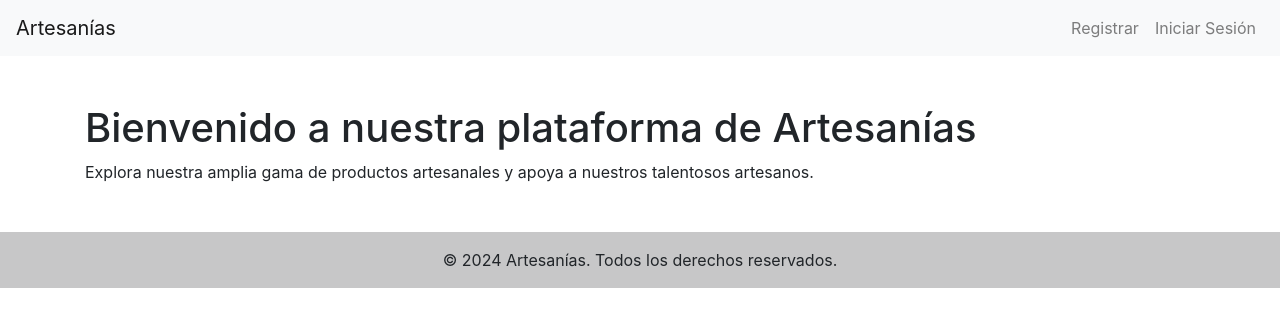
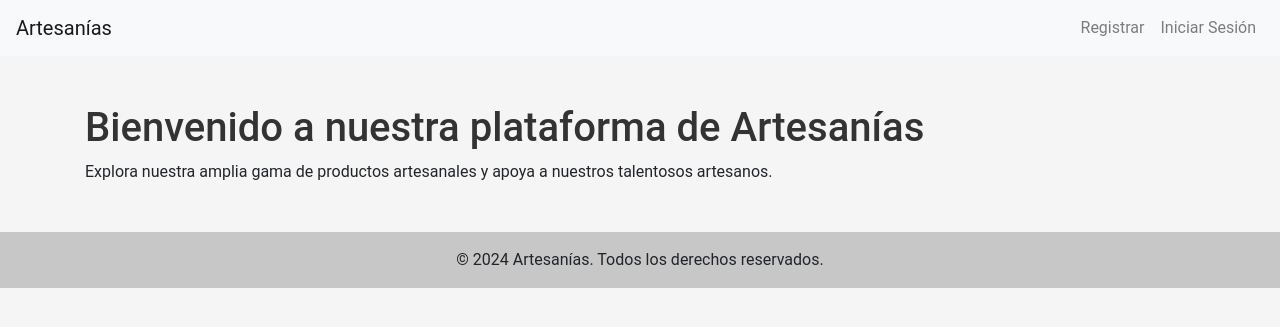
Before and after one commit to arisinnato/DavidMendozaAriannaSinnatoLabFastAPIGraco, a Python web app: template templates/home_no_logeado.html in a window 1280 px wide. Shown: the top 327 px of the page. Run offline with Jinja, Linux system fonts and the light colour scheme; the template is opened without the code that fills it, so the values that code supplies are empty; some libraries are stand-ins or nearby versions.

Commit message:
actualizacion static y templates

```diff
--- a/static/style.css
+++ b/static/style.css
@@ -1,8 +1,8 @@
-/* Estilos generales */
+
 
 body {
-    font-family: 'Roboto', sans-serif; /* Utilizando una fuente de Materialize */
-    background-color: #f5f5f5; /* Color de fondo suave */
+    font-family: 'Roboto', sans-serif;
+    background-color: #f5f5f5;
     margin: 0;
     padding: 0;
 }
@@ -26,7 +26,7 @@ form {
     box-shadow: 0 0 10px rgba(0,0,0,0.1);
 }
 
-form fieldset {
+.titulo_Registro{
     border: none;
 }
 
--- a/templates/home_no_logeado.html
+++ b/templates/home_no_logeado.html
@@ -5,7 +5,7 @@
     <meta name="viewport" content="width=device-width, initial-scale=1.0">
     <title>{{ title }}</title>
     <link rel="stylesheet" href="https://stackpath.bootstrapcdn.com/bootstrap/4.5.2/css/bootstrap.min.css">
-    <link rel="stylesheet" href="/static/register.css">
+    <link rel="stylesheet" href="/static/style.css">
 </head>
 <body>
     <!-- Barra de navegación -->
@@ -14,22 +14,20 @@
         <div class="collapse navbar-collapse" id="navbarNav">
             <ul class="navbar-nav ml-auto">
                 <li class="nav-item">
-                    <a class="nav-link" href="/usuarios/registrar">Registrar</a>
+                    <a class="nav-link" href="/templates/usuarios/registro.html">Registrar</a>
                 </li>
                 <li class="nav-item">
-                    <a class="nav-link" href="/login">Iniciar Sesión</a>
+                    <a class="nav-link" href="/templates/usuarios/iniciarsesion.html">Iniciar Sesión</a>
                 </li>
             </ul>
         </div>
     </nav>
 
-    <!-- Contenido principal -->
     <div class="container mt-5">
         <h1>Bienvenido a nuestra plataforma de Artesanías</h1>
         <p>Explora nuestra amplia gama de productos artesanales y apoya a nuestros talentosos artesanos.</p>
     </div>
 
-    <!-- Footer -->
     <footer class="bg-light text-center text-lg-start mt-5">
         <div class="text-center p-3" style="background-color: rgba(0, 0, 0, 0.2);">
             &copy; 2024 Artesanías. Todos los derechos reservados.
--- a/templates/usuarios/base.html
+++ b/templates/usuarios/base.html
@@ -31,10 +31,7 @@
         <a href="/">home</a> | <a href="/private">private</a>
     </footer>
 
-    <!-- Compiled and minified JavaScript from Materialize -->
     <script src="https://cdnjs.cloudflare.com/ajax/libs/materialize/1.0.0/js/materialize.min.js"></script>
-
-    <!-- Load htmx from unpkg -->
     <script src="https://unpkg.com/htmx.org@1.7.0"></script>
 </body>
 </html>
--- a/templates/usuarios/iniciarsesion.html
+++ b/templates/usuarios/iniciarsesion.html
@@ -5,7 +5,6 @@
     <meta name="viewport" content="width=device-width, initial-scale=1.0">
     <title>Iniciar sesión</title>
 
-    <!-- Agregar el enlace al CSS personalizado -->
     <link href="{{ url_for('static', path='/style.css') }}" rel="stylesheet">
 </head>
 <body>
--- a/templates/usuarios/registro.html
+++ b/templates/usuarios/registro.html
@@ -4,15 +4,12 @@
     <meta charset="UTF-8">
     <meta name="viewport" content="width=device-width, initial-scale=1.0">
     <title>Registrar usuario</title>
-
-    <!-- Agregar el enlace al CSS personalizado -->
     <link href="{{ url_for('static', path='/style.css') }}" rel="stylesheet">
 </head>
 <body>
 
     <form action="/registrar" method="post">
-        <fieldset>
-            <legend>Registrar usuario</legend>
+            <legend class="titulo_Registro">Registrar usuario</legend>
             <label for="cedula">
                 <span>Cédula</span>
                 <input type="text" name="cedula" placeholder="Cedula" required>
@@ -59,7 +56,6 @@
                 ¿Ya tienes cuenta?
                 <a href="/iniciar_sesion">¡Inicia sesión!</a>
             </p>
-        </fieldset>
     </form>
 </body>
 </html>
```
